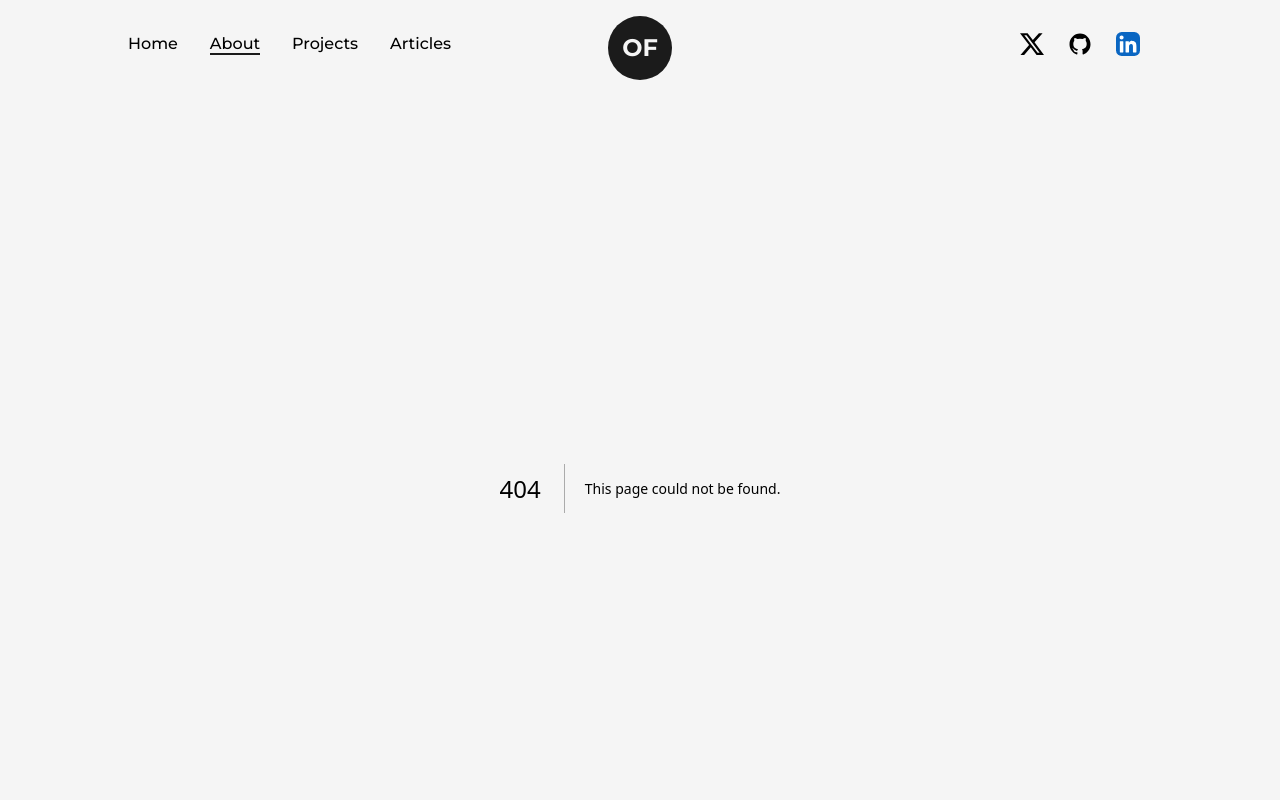
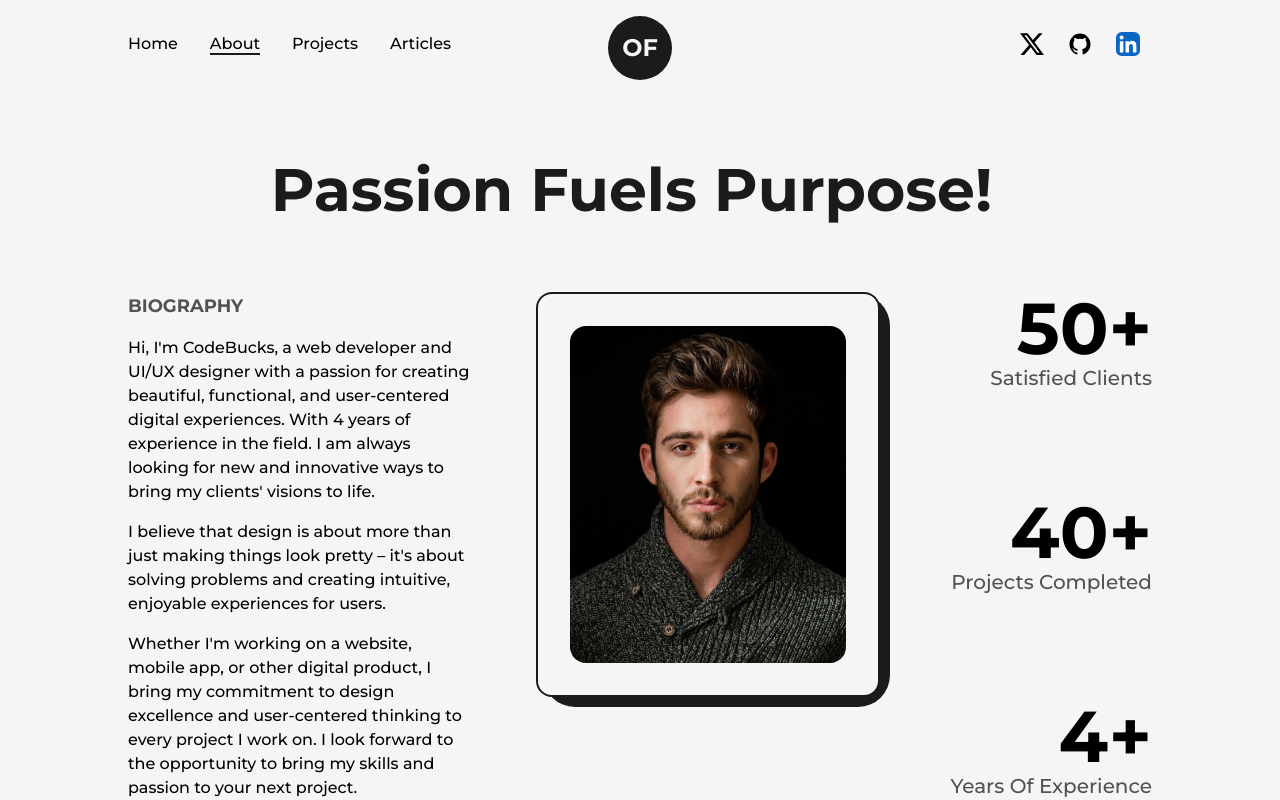
Before and after one commit to theomarfarid/react-portfolio, a Next.js app: page /about in a window 1280 px wide. Before the commit this address had no page. Shown: the top 800 px of the page. Built offline with nearby package versions, Linux system fonts and the light colour scheme.

Commit message:
About Page

```diff
--- a/src/pages/_app.js
+++ b/src/pages/_app.js
@@ -13,7 +13,7 @@
   return (
     <>
       <Head>
-        <title>Portfolio</title>
+        <title>Omar Farid | Portfolio</title>
       </Head>
       <main className={`${montserrat.variable} font-mont bg-light w-full min-h-screen`}>
         <NavBar />
--- /dev/null
+++ b/src/pages/about.js
@@ -0,0 +1,95 @@
+import { useEffect, useRef } from 'react'
+import AnimatedText from '@/components/AnimatedText';
+import Layout from '@/components/Layout';
+import Head from 'next/head';
+import Image from 'next/image';
+import profilePic from '../../public/images/profile/developer-pic-2.jpg';
+import { useInView, useMotionValue, useSpring } from 'framer-motion';
+
+
+const AnimatedNumbers = ({ value }) => {
+    const ref = useRef(null)
+
+
+    const motionValue = useMotionValue(0);
+    const springValue = useSpring(motionValue, { duration: 3000 })
+    const isInView = useInView(ref, { once: true })
+
+
+    useEffect(() => {
+        if (isInView) {
+            motionValue.set(value)
+        }
+    }, [isInView, value, motionValue])
+
+    useEffect(() => {
+        springValue.on('change', (latest) => {
+            if (ref.current && latest.toFixed(0) <= value) {
+                ref.current.textContent = latest.toFixed(0);
+            }
+        })
+    }, [springValue, value])
+
+
+    return <span ref={ref}></span>
+}
+
+export default function about() {
+    return (
+        <>
+            <Head>
+                <title>Omar Farid | About Page</title>
+            </Head>
+            <main className='flex w-full flex-col items-center justify-center'>
+                <Layout className='pt-16'>
+                    <AnimatedText text='Passion Fuels Purpose!' className='mb-16' />
+                    <div className='grid w-full grid-cols-8 gap-16'>
+                        <div className='col-span-3 flex flex-col items-start justify-start'>
+                            <h2 className='mb-4 text-lg font-bold uppercase text-dark/75'>Biography</h2>
+                            <p className='font-medium'>
+                                Hi, I'm CodeBucks, a web developer and UI/UX designer with a passion for creating beautiful, functional,
+                                and user-centered digital experiences. With 4 years of experience in the field. I am always looking for
+                                new and innovative ways to bring my clients' visions to life.
+                            </p>
+                            <p className='my-4 font-medium'>
+                                I believe that design is about more than just making things look pretty – it's about solving problems and
+                                creating intuitive, enjoyable experiences for users.
+                            </p>
+                            <p className='font-medium'>
+                                Whether I'm working on a website, mobile app, or
+                                other digital product, I bring my commitment to design excellence and user-centered thinking to
+                                every project I work on. I look forward to the opportunity to bring my skills and passion to your next project.
+                            </p>
+                        </div>
+                        <div className='col-span-3 relative h-max rounded-2xl border-2 border-solid border-dark bg-light p-8'>
+                            <div className='absolute top-0 -right-3 -z-10 w-[102%] h-[103%] rounded-[2rem] bg-dark' />
+                            <Image src={profilePic} alt='profilePic' className='w-full h-auto rounded-2xl' />
+                        </div>
+
+                        <div className='col-span-2 flex flex-col items-end justify-between'>
+                            <div className='flex flex-col items-end justify-center'>
+                                <span className='inline-block text-7xl font-bold'>
+                                    <AnimatedNumbers value={50} />+
+                                </span>
+                                <h2 className=' text-xl font-medium capitalize text-dark/75'>Satisfied Clients</h2>
+                            </div>
+                            <div className='flex flex-col items-end justify-center'>
+                                <span className='inline-block text-7xl font-bold'>
+                                    <AnimatedNumbers value={40} />+
+                                </span>
+                                <h2 className=' text-xl font-medium capitalize text-dark/75'>Projects Completed</h2>
+                            </div>
+                            <div className='flex flex-col items-end justify-center'>
+                                <span className='inline-block text-7xl font-bold'>
+                                    <AnimatedNumbers value={4} />+
+                                </span>
+                                <h2 className=' text-xl font-medium capitalize text-dark/75'>Years Of Experience</h2>
+                            </div>
+                        </div>
+
+                    </div>
+                </Layout>
+            </main>
+        </>
+    )
+}
```
